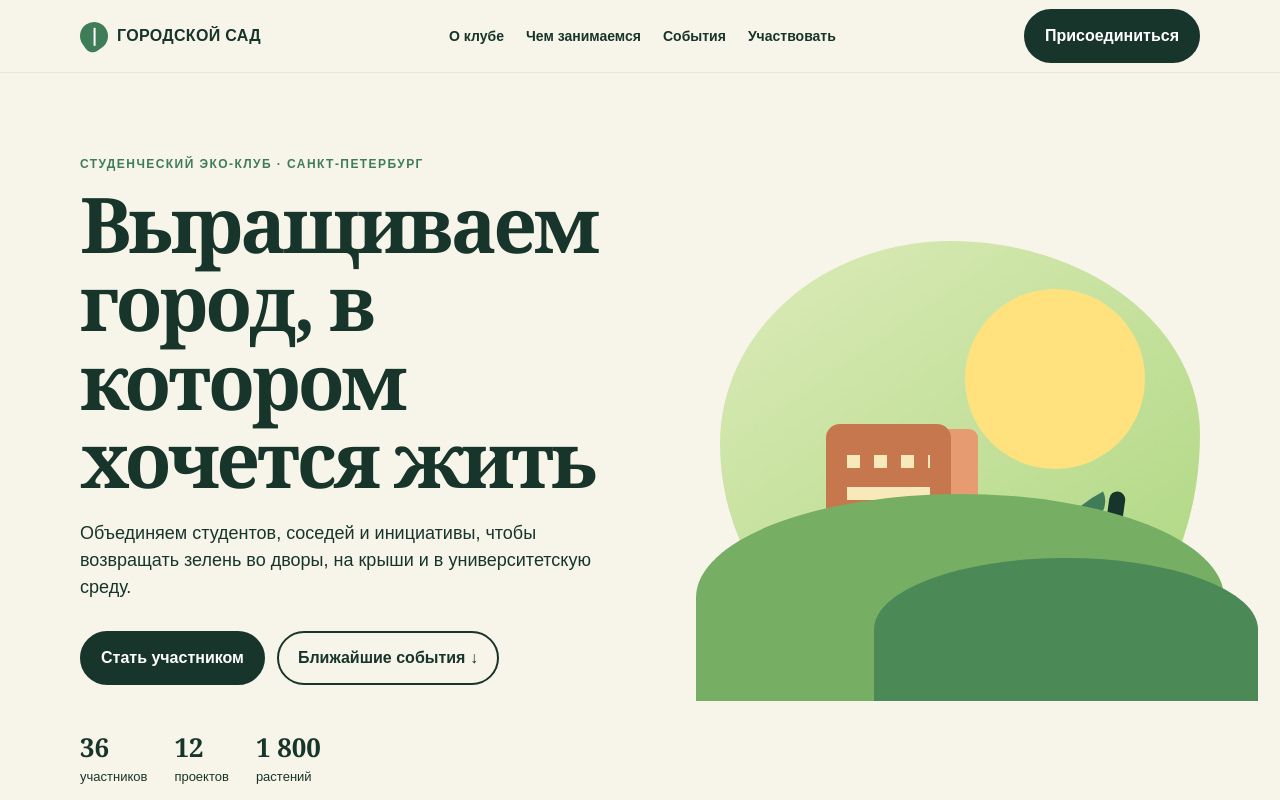
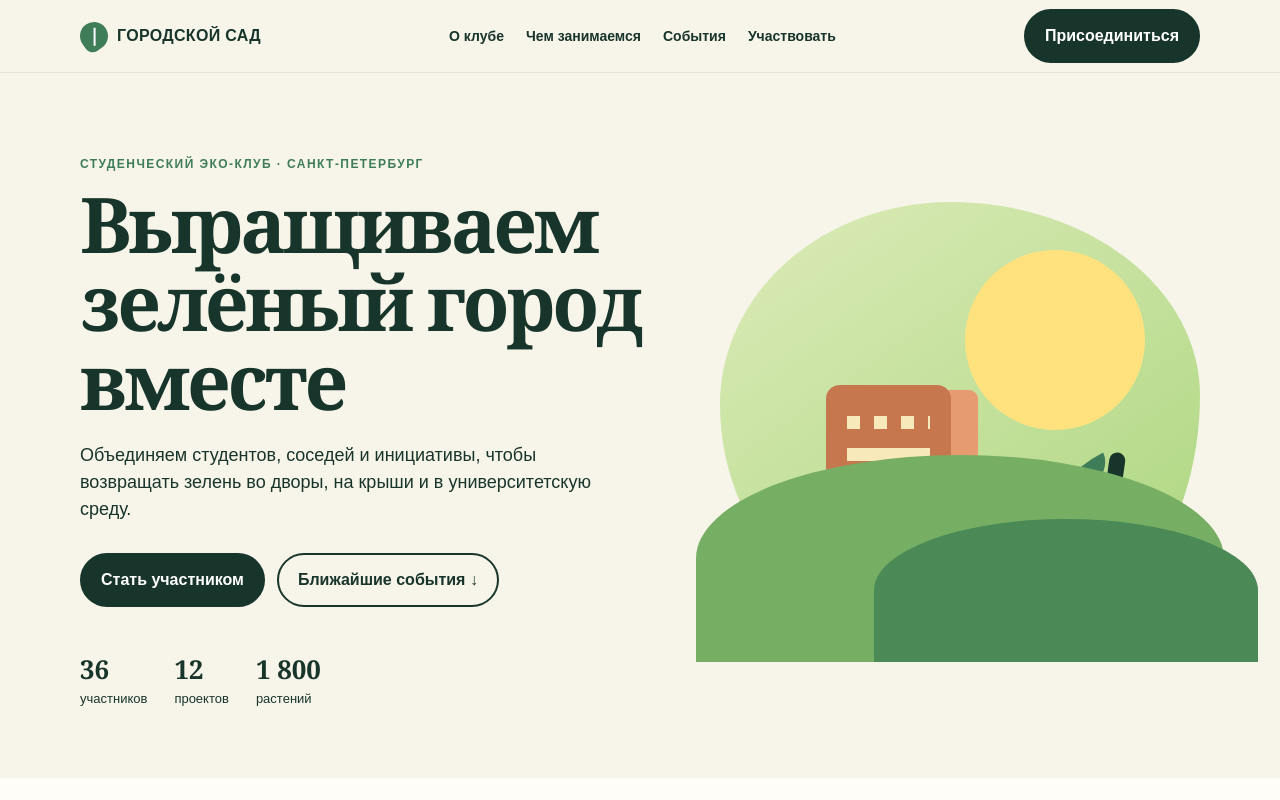
Before and after one commit to Koressshhh/Koressshhh.github.io, a plain HTML site: page index.html in a window 1280 px wide. Shown: the top 800 px of the page. Drawn offline with Linux system fonts and the light colour scheme.

Commit message:
ЛР6: обновить заголовок сайта для проверки CI/CD

```diff
--- a/index.html
+++ b/index.html
@@ -10,7 +10,7 @@
 <body>
   <header><div class="wrap nav"><a class="brand" href="#top"><span class="mark"></span>ГОРОДСКОЙ САД</a><button class="menu-toggle" type="button" aria-expanded="false" aria-controls="site-nav">Меню</button><nav id="site-nav"><a href="#about">О клубе</a><a href="#why">Чем занимаемся</a><a href="#events">События</a><a href="#join">Участвовать</a></nav><a class="button" href="#join">Присоединиться</a></div></header>
   <main id="top">
-    <section class="hero"><div class="wrap hero-grid"><div><div class="eyebrow">Студенческий эко-клуб · Санкт-Петербург</div><h1>Выращиваем<br>город, в котором<br>хочется жить</h1><p>Объединяем студентов, соседей и инициативы, чтобы возвращать зелень во дворы, на крыши и в университетскую среду.</p><div class="actions"><a class="button" href="#join">Стать участником</a><a class="button alt" href="#events">Ближайшие события ↓</a></div><div class="statline"><div><strong>36</strong>участников</div><div><strong>12</strong>проектов</div><div><strong>1 800</strong>растений</div></div></div><div class="art" aria-label="Иллюстрация городского сада"><div class="building"></div><div class="plant"></div><div class="hill one"></div><div class="hill two"></div></div></div></section>
+    <section class="hero"><div class="wrap hero-grid"><div><div class="eyebrow">Студенческий эко-клуб · Санкт-Петербург</div><h1>Выращиваем<br>зелёный город<br>вместе</h1><p>Объединяем студентов, соседей и инициативы, чтобы возвращать зелень во дворы, на крыши и в университетскую среду.</p><div class="actions"><a class="button" href="#join">Стать участником</a><a class="button alt" href="#events">Ближайшие события ↓</a></div><div class="statline"><div><strong>36</strong>участников</div><div><strong>12</strong>проектов</div><div><strong>1 800</strong>растений</div></div></div><div class="art" aria-label="Иллюстрация городского сада"><div class="building"></div><div class="plant"></div><div class="hill one"></div><div class="hill two"></div></div></div></section>
     <section id="about" class="about"><div class="wrap about-grid"><div><div class="eyebrow">О проекте</div><h2>Маленькие действия меняют городскую среду</h2><p>«Городской сад» — открытое сообщество для тех, кто хочет учиться, действовать руками и видеть результат рядом с домом. Мы проводим посадки, собираем идеи и поддерживаем локальные команды.</p></div><div><p class="quote">«Не ждать идеального парка, а начать с клумбы у своего подъезда».</p><div class="numbers"><div class="number"><b>4</b>зелёные точки на карте района</div><div class="number"><b>8</b>практических встреч за сезон</div><div class="number"><b>3</b>направления участия</div><div class="number"><b>0 ₽</b>участие для студентов</div></div></div></div></section>
     <section id="why"><div class="wrap"><div class="section-head"><div><div class="eyebrow">Чем занимаемся</div><h2>Находим своё место<br>в общем деле</h2></div><p class="lead">Можно прийти на одну встречу или развивать собственную идею вместе с командой — специальных навыков не требуется.</p></div><div class="cards"><article class="card"><div class="icon">🌱</div><h3>Озеленяем</h3><p>Высаживаем растения, ухаживаем за ними и составляем простые планы для дворовых территорий.</p></article><article class="card"><div class="icon">✎</div><h3>Проектируем</h3><p>Собираем идеи жителей, делаем понятные схемы и ищем экологичные решения для района.</p></article><article class="card"><div class="icon">☀</div><h3>Учимся вместе</h3><p>Разбираемся в городском садоводстве, компостировании и бережном отношении к среде.</p></article></div></div></section>
 
```
